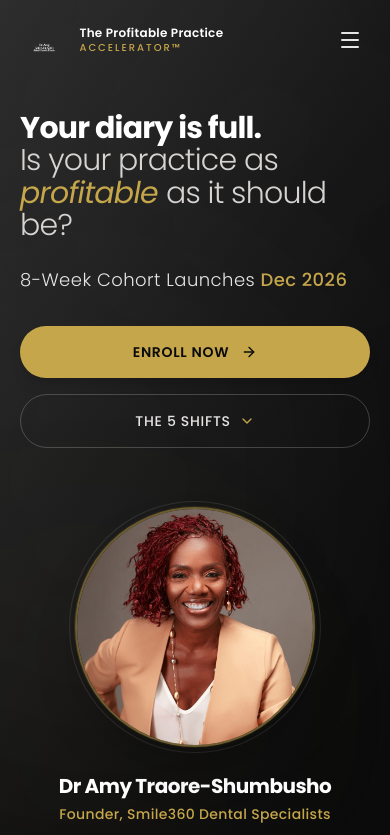
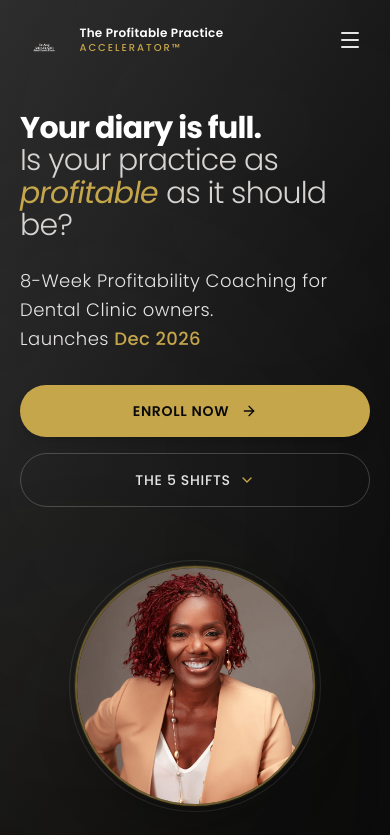
Before and after one commit to Collington-1/profitable-practice-shift, a React (Vite) app: page / in a window 390 px wide. Shown: the top 835 px of the page. Built offline with nearby package versions, Linux system fonts and the light colour scheme.

Commit message:
Update Hero subtitle to '8-Week Profitability Coaching for Dental Clinic owners. Launches Dec 2026' with line break and gold date

```diff
--- a/src/components/Hero.tsx
+++ b/src/components/Hero.tsx
@@ -52,9 +52,10 @@ export const Hero: React.FC<HeroProps> = ({ onEnrolClick }) => {
               <span className="text-stone-300 font-light">as it should be?</span>
             </h1>
 
-            {/* Simple & Smart Subtitle (Replaced long paragraph as requested) */}
-            <p className="text-lg sm:text-2xl wide:text-3xl text-stone-200 font-light tracking-wide">
-              8-Week Cohort Launches <span className="text-brand-gold font-medium">Dec 2026</span>
+            {/* Simple & Smart Subtitle */}
+            <p className="text-lg sm:text-2xl wide:text-3xl text-stone-200 font-light tracking-wide leading-relaxed">
+              8-Week Profitability Coaching for Dental Clinic owners. <br />
+              Launches <span className="text-brand-gold font-medium">Dec 2026</span>
             </p>
 
             {/* Action Buttons */}
```
